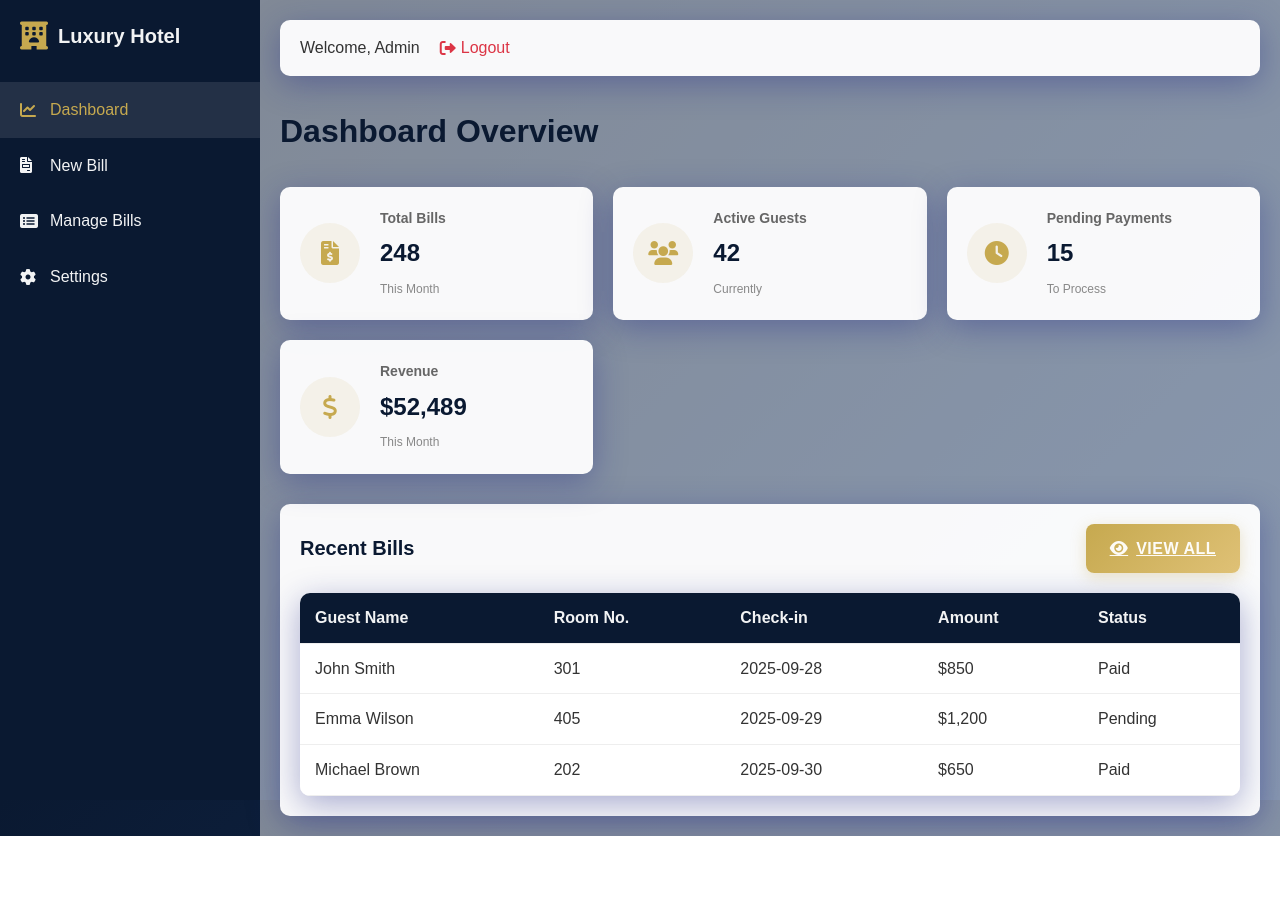
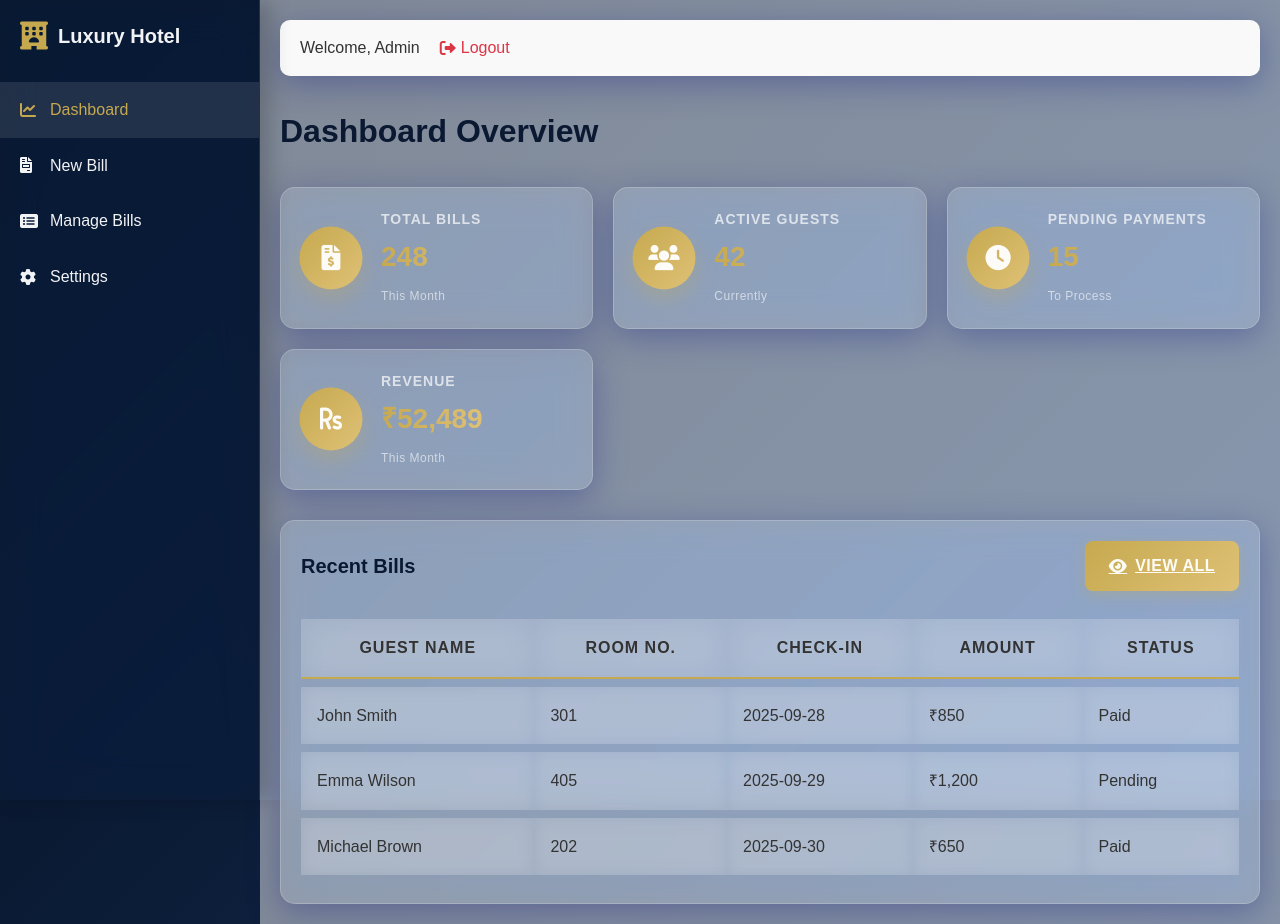
Before and after one commit to zack047/Hotel-Management-Frontend, a plain HTML site: page pages/dashboard.html in a window 1280 px wide. Before the commit the page ends 836 px from the top, so only its background shows below. Drawn offline with Linux system fonts and the light colour scheme.

Commit message:
CSS edit rupees added

```diff
--- a/css/dashboard.css
+++ b/css/dashboard.css
@@ -4,15 +4,20 @@
     display: flex;
 }
 
-/* Sidebar */
+/* Modern Sidebar with Glassmorphism */
 .sidebar {
     width: 260px;
-    background-color: var(--primary-color);
+    background: rgba(10, 25, 49, 0.8);
+    backdrop-filter: blur(20px) saturate(160%);
+    -webkit-backdrop-filter: blur(20px) saturate(160%);
     color: var(--white);
     padding: 20px 0;
     height: 100vh;
     position: fixed;
     transition: var(--transition);
+    border-right: 1px solid rgba(255, 255, 255, 0.1);
+    box-shadow: 10px 0 20px rgba(0, 0, 0, 0.2);
+    z-index: 100;
 }
 
 .sidebar-header {
@@ -108,52 +113,80 @@
     color: var(--primary-color);
 }
 
-/* Stats Grid */
+/* Modern Stats Grid with 3D Effects */
 .stats-grid {
     display: grid;
     grid-template-columns: repeat(auto-fit, minmax(240px, 1fr));
     gap: 20px;
     margin-bottom: 30px;
+    perspective: 1000px;
 }
 
 .stat-card {
-    background: var(--white);
+    background: var(--glass-bg);
+    backdrop-filter: blur(16px) saturate(180%);
+    -webkit-backdrop-filter: blur(16px) saturate(180%);
     padding: 20px;
-    border-radius: 10px;
+    border-radius: 15px;
+    border: 1px solid var(--glass-border);
     box-shadow: var(--shadow);
     display: flex;
     align-items: center;
     gap: 20px;
+    transform-style: preserve-3d;
+    transition: transform 0.5s ease;
+}
+
+.stat-card:hover {
+    transform: translateY(-10px) rotateX(10deg) rotateY(10deg);
+    box-shadow: 0 15px 35px rgba(0, 0, 0, 0.3);
 }
 
 .stat-icon {
     width: 60px;
     height: 60px;
-    background-color: rgba(198, 169, 79, 0.1);
+    background: linear-gradient(135deg, var(--accent-color) 0%, #dfc176 100%);
     border-radius: 50%;
     display: flex;
     align-items: center;
     justify-content: center;
     font-size: 24px;
-    color: var(--accent-color);
+    color: var(--white);
+    box-shadow: 0 10px 20px rgba(198, 169, 79, 0.3);
+    position: relative;
+    z-index: 1;
+    animation: pulse 2s infinite;
+}
+
+@keyframes pulse {
+    0% { transform: scale(1); }
+    50% { transform: scale(1.05); }
+    100% { transform: scale(1); }
 }
 
 .stat-details h3 {
     font-size: 14px;
-    color: #666;
+    color: rgba(255, 255, 255, 0.7);
     margin-bottom: 5px;
+    text-transform: uppercase;
+    letter-spacing: 1px;
 }
 
 .stat-number {
-    font-size: 24px;
-    font-weight: 600;
-    color: var(--primary-color);
+    font-size: 28px;
+    font-weight: 700;
+    background: linear-gradient(to right, var(--accent-color), #dfc176);
+    -webkit-background-clip: text;
+    background-clip: text;
+    -webkit-text-fill-color: transparent;
     margin-bottom: 2px;
 }
 
 .stat-period {
     font-size: 12px;
-    color: #888;
+    color: rgba(255, 255, 255, 0.6);
+    font-weight: 300;
+    letter-spacing: 0.5px;
 }
 
 /* Recent Bills Card */
--- a/css/styles.css
+++ b/css/styles.css
@@ -76,37 +76,46 @@ body {
     box-shadow: 0 0 0 2px rgba(198, 169, 79, 0.1);
 }
 
-/* Card Styles */
+/* Glassmorphism Card Base */
 .card {
-    background: var(--white);
-    border-radius: 10px;
+    background: var(--glass-bg);
+    backdrop-filter: blur(16px) saturate(180%);
+    -webkit-backdrop-filter: blur(16px) saturate(180%);
+    border: 1px solid var(--glass-border);
+    border-radius: 15px;
     padding: 20px;
     box-shadow: var(--shadow);
 }
 
-/* Table Styles */
+/* Table Styles with Modern Look */
 .table {
     width: 100%;
-    border-collapse: collapse;
-    background: var(--white);
-    border-radius: 10px;
-    overflow: hidden;
-    box-shadow: var(--shadow);
-}
-
-.table th,
-.table td {
-    padding: 12px 15px;
-    text-align: left;
-    border-bottom: 1px solid #eee;
+    border-collapse: separate;
+    border-spacing: 0 8px;
+    background: transparent;
 }
 
 .table th {
-    background-color: var(--primary-color);
-    color: var(--white);
+    background: var(--glass-bg);
+    backdrop-filter: blur(16px);
+    -webkit-backdrop-filter: blur(16px);
+    color: var(--text-color);
     font-weight: 600;
+    text-transform: uppercase;
+    letter-spacing: 1px;
+    padding: 16px;
+    border-bottom: 2px solid var(--accent-color);
 }
 
-.table tr:hover {
-    background-color: #f9f9f9;
+.table td {
+    background: var(--glass-bg);
+    backdrop-filter: blur(8px);
+    -webkit-backdrop-filter: blur(8px);
+    padding: 16px;
+    transition: var(--transition);
 }
+
+.table tr:hover td {
+    background: rgba(255, 255, 255, 0.2);
+    transform: scale(1.01);
+}
--- a/js/bill-preview.js
+++ b/js/bill-preview.js
@@ -2,7 +2,7 @@
 function formatCurrency(amount) {
     return new Intl.NumberFormat('en-US', {
         style: 'currency',
-        currency: 'USD'
+        currency: 'IN'
     }).format(amount);
 }
 
--- a/js/dashboard.js
+++ b/js/dashboard.js
@@ -9,21 +9,21 @@ const recentBills = [
         guestName: "John Smith",
         roomNo: "301",
         checkIn: "2025-09-28",
-        amount: "$850",
+        amount: "₹850",
         status: "Paid"
     },
     {
         guestName: "Emma Wilson",
         roomNo: "405",
         checkIn: "2025-09-29",
-        amount: "$1,200",
+        amount: "₹1,200",
         status: "Pending"
     },
     {
         guestName: "Michael Brown",
         roomNo: "202",
         checkIn: "2025-09-30",
-        amount: "$650",
+        amount: "₹650",
         status: "Paid"
     }
 ];
--- a/js/manage-bills.js
+++ b/js/manage-bills.js
@@ -33,7 +33,7 @@ const billsData = [
 function formatCurrency(amount) {
     return new Intl.NumberFormat('en-US', {
         style: 'currency',
-        currency: 'USD'
+        currency: 'IN'
     }).format(amount);
 }
 
--- a/pages/dashboard.html
+++ b/pages/dashboard.html
@@ -100,11 +100,11 @@
 
                 <div class="stat-card">
                     <div class="stat-icon">
-                        <i class="fas fa-dollar-sign"></i>
+                        <i class="fas fa-rupee-sign"></i>
                     </div>
                     <div class="stat-details">
                         <h3>Revenue</h3>
-                        <p class="stat-number">$52,489</p>
+                        <p class="stat-number">₹52,489</p>
                         <span class="stat-period">This Month</span>
                     </div>
                 </div>
@@ -138,5 +138,6 @@
     </main>
 
     <script src="../js/dashboard.js"></script>
+
 </body>
 </html>
```
Also changed, not shown: css/login.css (+105 -15 lines), pages/settings.html (+1 -0 lines).
